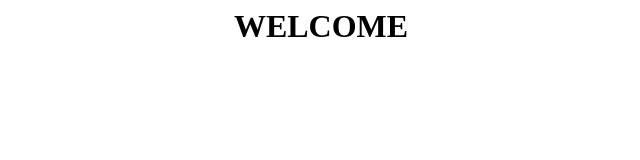
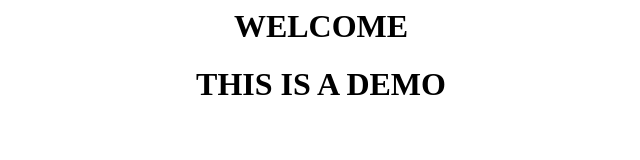
Before and after one commit to Dharanidharkrish/Devops-Test, a plain HTML site: page index.html in a window 1280 px wide. Shown: the whole page, without its empty margins (319-959 px from the left). Drawn offline with Linux system fonts and the light colour scheme.

Commit message:
Sixth Commit

```diff
--- a/index.html
+++ b/index.html
@@ -4,5 +4,6 @@
 </head>
 <body>
 <center><h1>WELCOME</h1></center>
+<center><h1>THIS IS A DEMO</h1></center>
 </body>
 </html>
```
